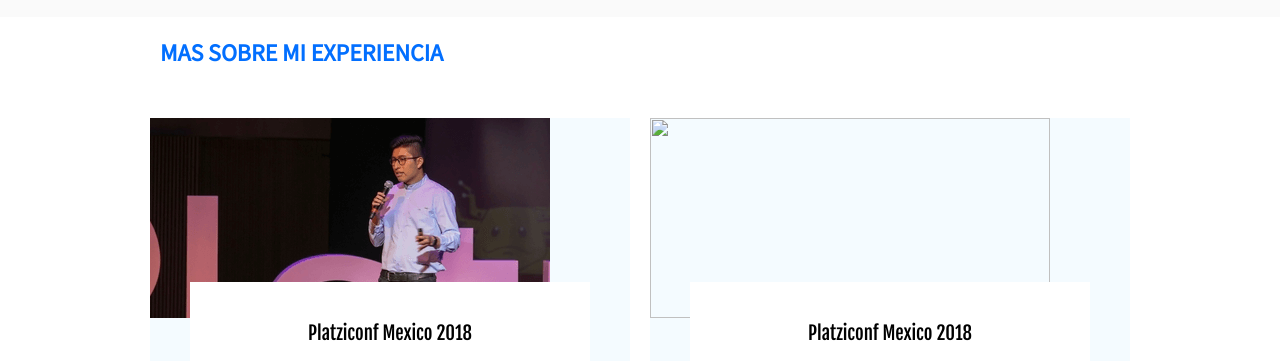
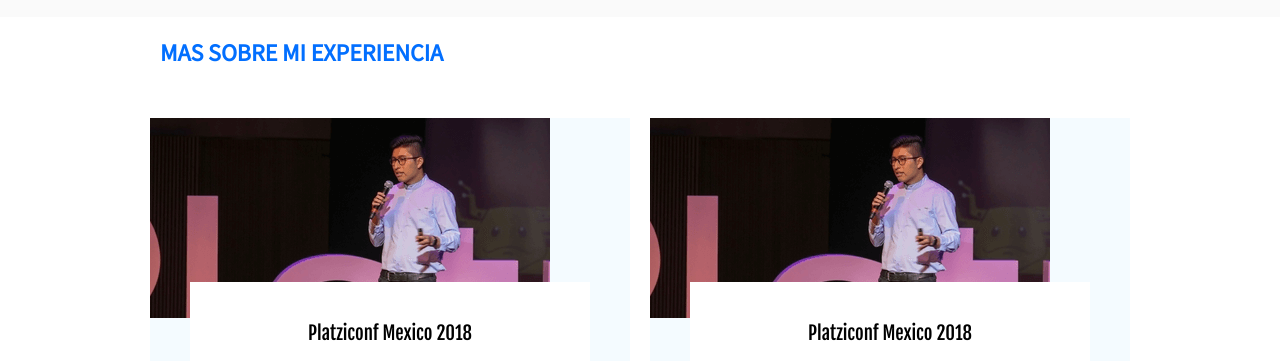
Before and after one commit to jorgevels/WPO, a plain HTML site: page index.html in a window 1280 px wide. Shown: the part 1330-1691 px from the top of the page. Drawn offline with Linux system fonts and the light colour scheme.

Commit message:
solicionando problemas con una imagen

```diff
--- a/index.html
+++ b/index.html
@@ -92,7 +92,8 @@
         <article class="event">
             <figure class="event-imageContainer">
 
-              <img class="event-image" src="images/platzi-conf.png" width="500"   alt="">
+              <img class="event-image" src="images/platzi-conf.png
+              " width="500"   alt="">
 
             </figure>
             <div class="event-detail">
@@ -104,7 +105,7 @@
       <article class="event">
        <figure class="event-imageContainer">
 
-         <img class="event-image" src="images/platzi-conf.jpg" width="500"   alt="">
+         <img class="event-image" src="images/platzi-conf.png" width="500"   alt="">
        </figure>
        <div class="event-detail">
          <h3 class="event-title">Platziconf Mexico 2018</h3>
```
